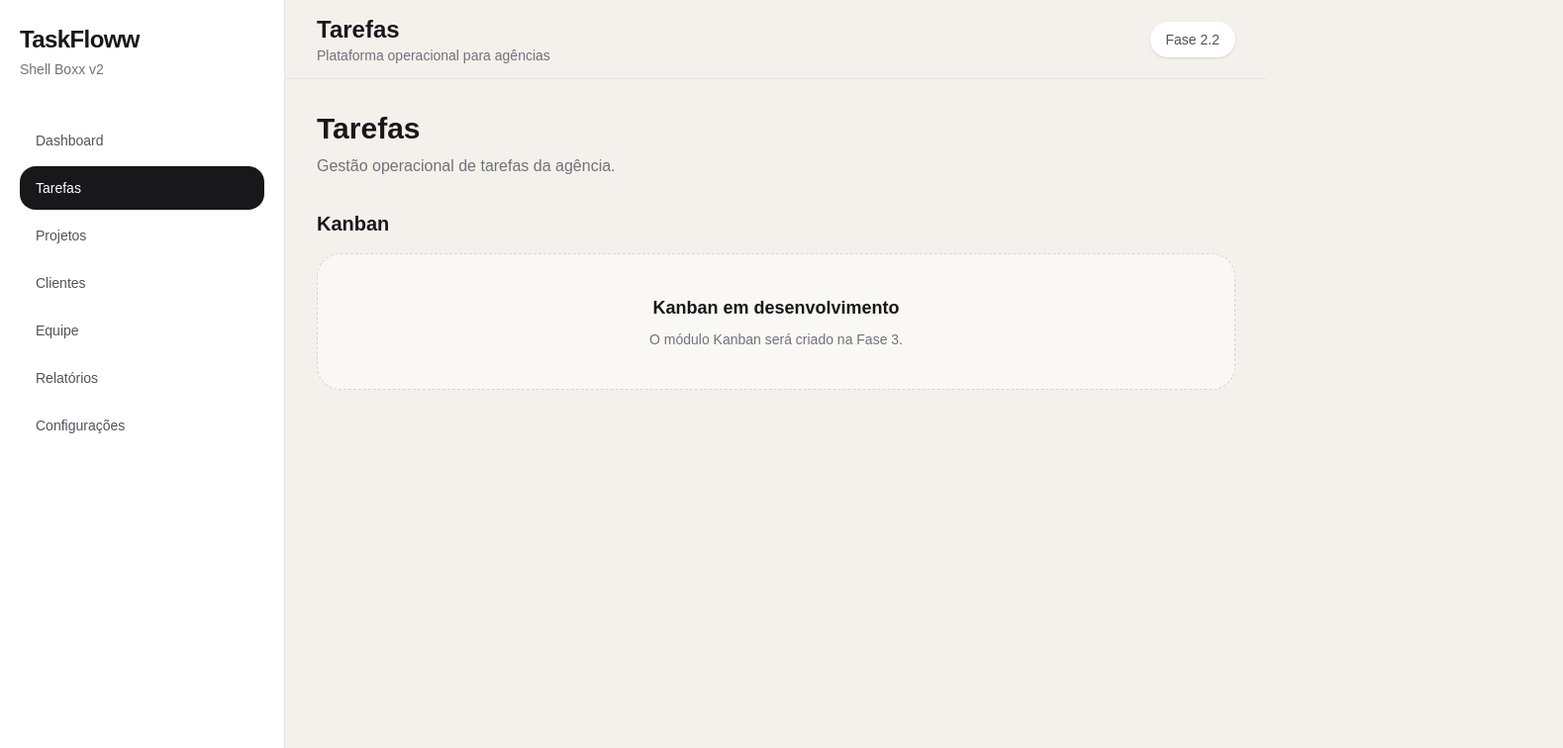
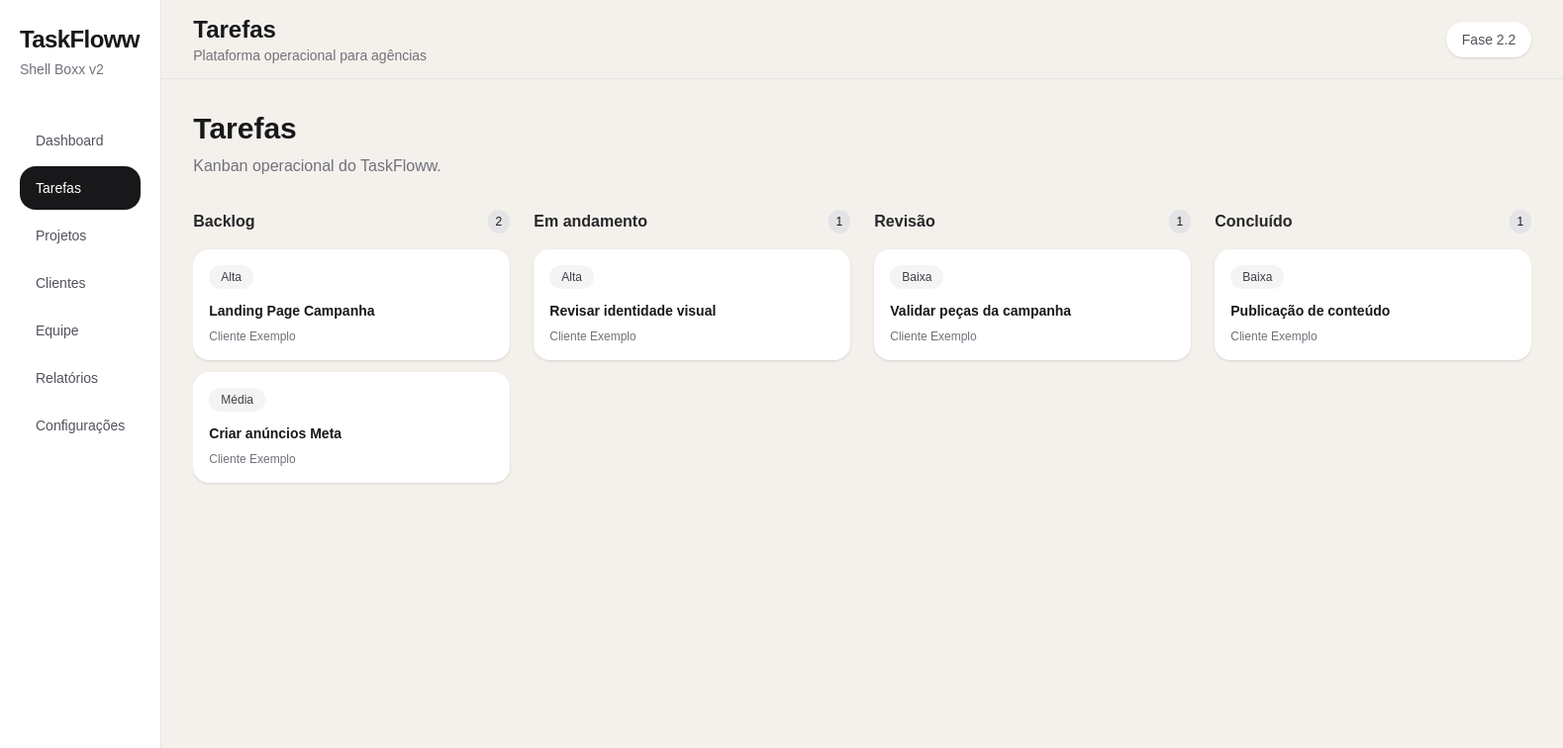
Before and after one commit to hudsonoli/taskflow, a Next.js app in the folder frontend/: page /tarefas in a window 1280 px wide. Shown: the top 756 px of the page at 99% size, 1579 px wide, since content can reach past the window. Built offline with nearby package versions, Linux system fonts and the light colour scheme.

Commit message:
fase 3 cria estrutura visual kanban

```diff
--- a/frontend/src/app/tarefas/page.tsx
+++ b/frontend/src/app/tarefas/page.tsx
@@ -1,21 +1,15 @@
-import { EmptyState } from "@/components/ui/EmptyState";
+import { KanbanBoard } from "@/components/kanban/KanbanBoard";
 import { PageHeader } from "@/components/ui/PageHeader";
-import { Section } from "@/components/ui/Section";
 
 export default function TarefasPage() {
   return (
     <div className="p-8">
       <PageHeader
         title="Tarefas"
-        description="Gestão operacional de tarefas da agência."
+        description="Kanban operacional do TaskFloww."
       />
 
-      <Section title="Kanban">
-        <EmptyState
-          title="Kanban em desenvolvimento"
-          description="O módulo Kanban será criado na Fase 3."
-        />
-      </Section>
+      <KanbanBoard />
     </div>
   );
 }
--- /dev/null
+++ b/frontend/src/components/kanban/KanbanBoard.tsx
@@ -0,0 +1,73 @@
+import { KanbanColumn } from "./KanbanColumn";
+
+const mockData = {
+  backlog: [
+    {
+      id: "1",
+      title: "Landing Page Campanha",
+      client: "Cliente Exemplo",
+      priority: "Alta",
+    },
+    {
+      id: "2",
+      title: "Criar anúncios Meta",
+      client: "Cliente Exemplo",
+      priority: "Média",
+    },
+  ],
+
+  andamento: [
+    {
+      id: "3",
+      title: "Revisar identidade visual",
+      client: "Cliente Exemplo",
+      priority: "Alta",
+    },
+  ],
+
+  revisao: [
+    {
+      id: "4",
+      title: "Validar peças da campanha",
+      client: "Cliente Exemplo",
+      priority: "Baixa",
+    },
+  ],
+
+  concluido: [
+    {
+      id: "5",
+      title: "Publicação de conteúdo",
+      client: "Cliente Exemplo",
+      priority: "Baixa",
+    },
+  ],
+};
+
+export function KanbanBoard() {
+  return (
+    <div className="overflow-x-auto">
+      <div className="flex gap-6 pb-4">
+        <KanbanColumn
+          title="Backlog"
+          tasks={mockData.backlog}
+        />
+
+        <KanbanColumn
+          title="Em andamento"
+          tasks={mockData.andamento}
+        />
+
+        <KanbanColumn
+          title="Revisão"
+          tasks={mockData.revisao}
+        />
+
+        <KanbanColumn
+          title="Concluído"
+          tasks={mockData.concluido}
+        />
+      </div>
+    </div>
+  );
+}
--- /dev/null
+++ b/frontend/src/components/kanban/KanbanCard.tsx
@@ -0,0 +1,29 @@
+import { Badge } from "@/components/ui/Badge";
+
+type KanbanCardProps = {
+  title: string;
+  client: string;
+  priority: string;
+};
+
+export function KanbanCard({
+  title,
+  client,
+  priority,
+}: KanbanCardProps) {
+  return (
+    <div className="rounded-2xl bg-white p-4 shadow-sm">
+      <div className="flex items-center justify-between gap-3">
+        <Badge>{priority}</Badge>
+      </div>
+
+      <h3 className="mt-3 text-sm font-semibold text-zinc-900">
+        {title}
+      </h3>
+
+      <p className="mt-2 text-xs text-zinc-500">
+        {client}
+      </p>
+    </div>
+  );
+}
--- /dev/null
+++ b/frontend/src/components/kanban/KanbanColumn.tsx
@@ -0,0 +1,43 @@
+import { KanbanCard } from "./KanbanCard";
+
+type Task = {
+  id: string;
+  title: string;
+  client: string;
+  priority: string;
+};
+
+type KanbanColumnProps = {
+  title: string;
+  tasks: Task[];
+};
+
+export function KanbanColumn({
+  title,
+  tasks,
+}: KanbanColumnProps) {
+  return (
+    <div className="w-80 shrink-0">
+      <div className="mb-4 flex items-center justify-between">
+        <h2 className="font-semibold text-zinc-800">
+          {title}
+        </h2>
+
+        <span className="rounded-full bg-zinc-200 px-2 py-1 text-xs">
+          {tasks.length}
+        </span>
+      </div>
+
+      <div className="space-y-3">
+        {tasks.map((task) => (
+          <KanbanCard
+            key={task.id}
+            title={task.title}
+            client={task.client}
+            priority={task.priority}
+          />
+        ))}
+      </div>
+    </div>
+  );
+}
```
